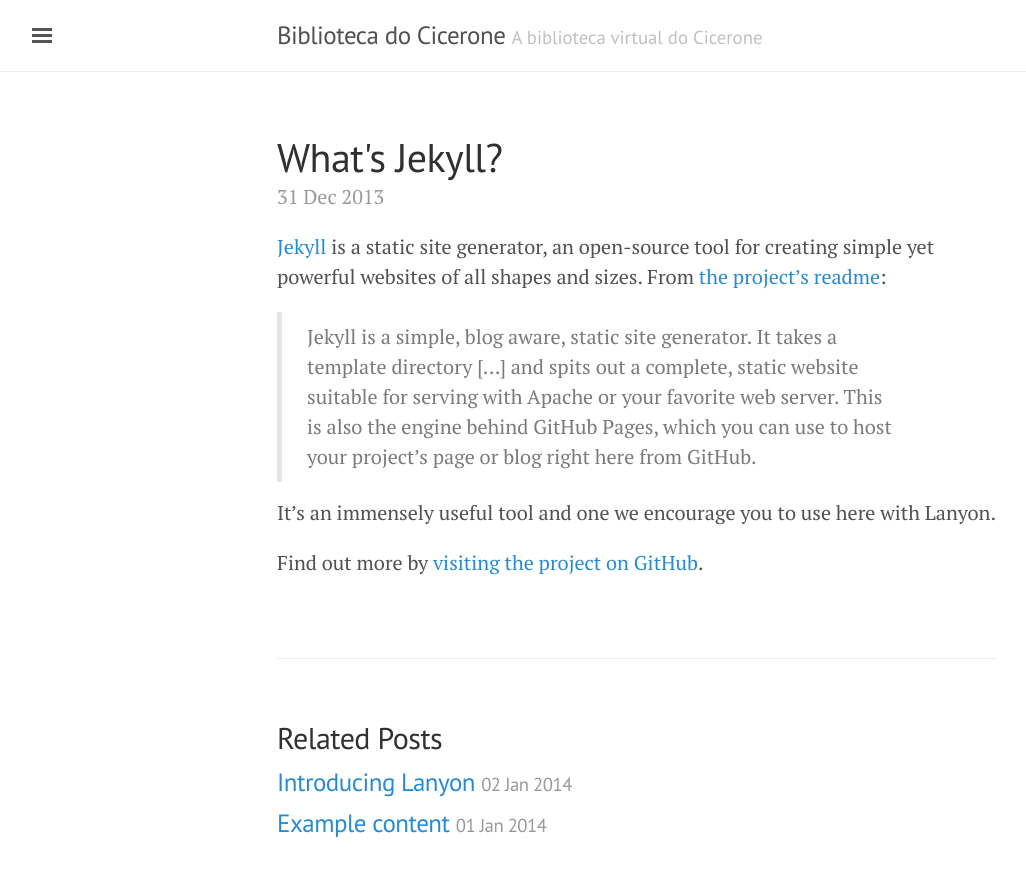
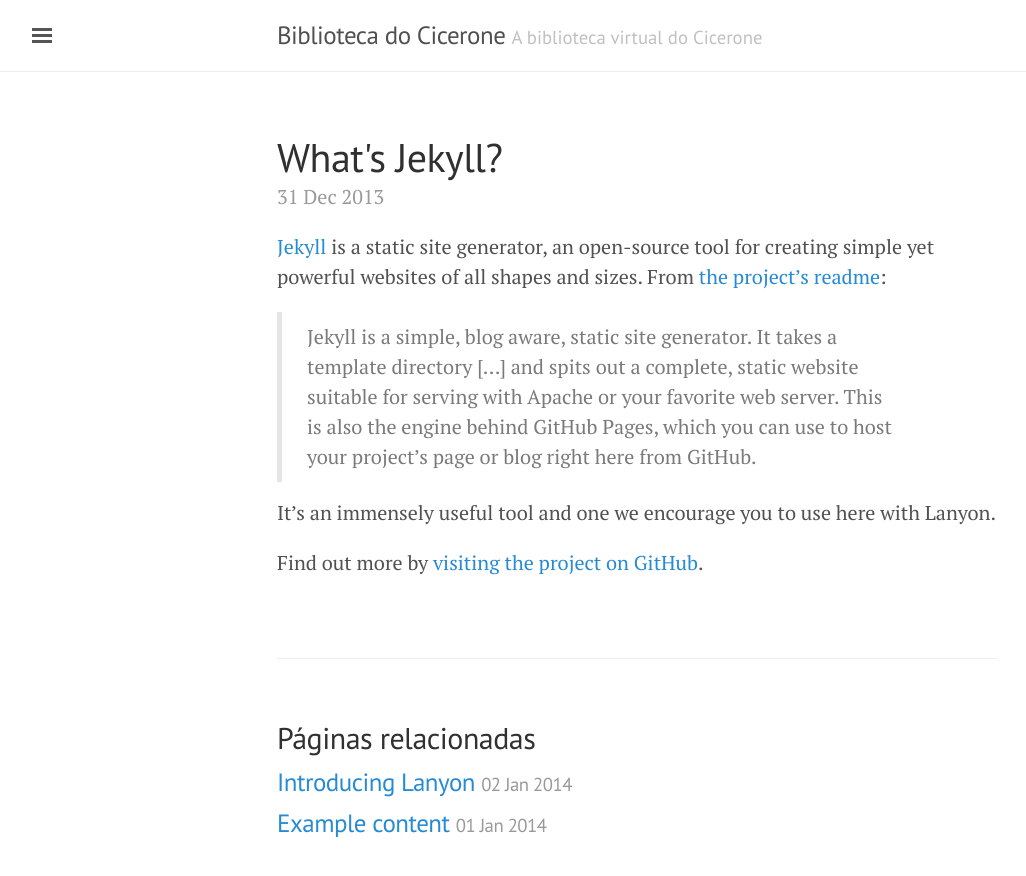
Before and after one commit to bibliotecadocicerone/bibliotecadocicerone.github.io, a Jekyll site: the page built from _posts/2013-12-31-whats-jekyll.md, in a window 1280 px wide. Shown: the top 876 px of the page, without its empty margins (3-1029 px from the left). Built offline with Jekyll 4.4.1, drawn with Linux system fonts in a browser that asks for light colours; Markdown is read by kramdown in place of the engine named in the settings.

Commit message:
alterando categorias

```diff
--- a/_includes/sidebar.html
+++ b/_includes/sidebar.html
@@ -9,7 +9,7 @@
   </div>
 
   <nav class="sidebar-nav">
-    <a class="sidebar-nav-item{% if page.url == site.baseurl %} active{% endif %}" href="{{ site.baseurl }}/">Home</a>
+    <a class="sidebar-nav-item{% if page.url == site.baseurl %} active{% endif %}" href="{{ site.baseurl }}/">Página inicial</a>
 
     {% comment %}
       The code below dynamically generates a sidebar nav of pages with
@@ -19,7 +19,7 @@
     {% assign pages_list = site.pages | sort:"url" %}
     {% for node in pages_list %}
       {% if node.title != null %}
-        {% if node.layout == "page" %}
+        {% if node.layout == "category" %}
           <a class="sidebar-nav-item{% if page.url == node.url %} active{% endif %}" href="{{ node.url }}">{{ node.title }}</a>
         {% endif %}
       {% endif %}
--- a/_layouts/post.html
+++ b/_layouts/post.html
@@ -9,7 +9,7 @@ layout: default
 </div>
 
 <div class="related">
-  <h2>Related Posts</h2>
+  <h2>Páginas relacionadas</h2>
   <ul class="related-posts">
     {% for post in site.related_posts limit:3 %}
       <li>
--- a/index.html
+++ b/index.html
@@ -14,7 +14,7 @@ title: Home
 
     <span class="post-date">{{ post.date | date_to_string }}</span>
 
-    {{ post.content }}
+    {{ post.excerpt }}
   </div>
   {% endfor %}
 </div>
```
Also changed, not shown: _layouts/category.html (added, +12 -0 lines), category/mesas.md (added, +7 -0 lines).
